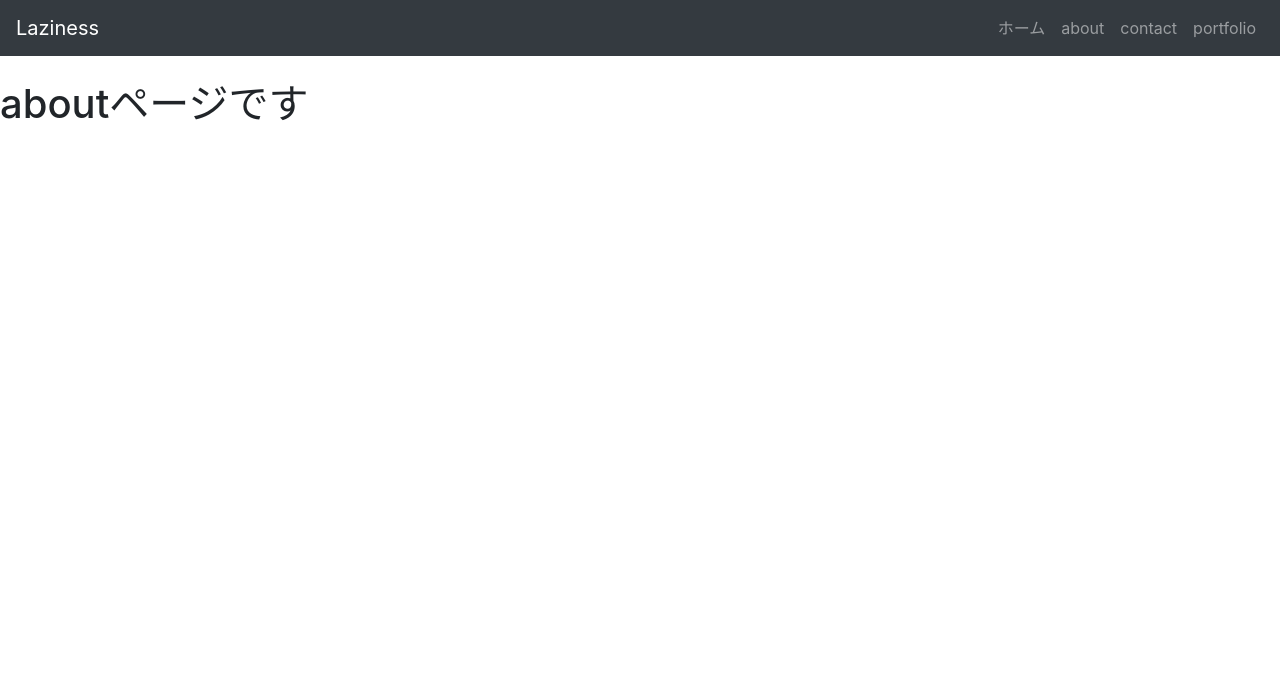
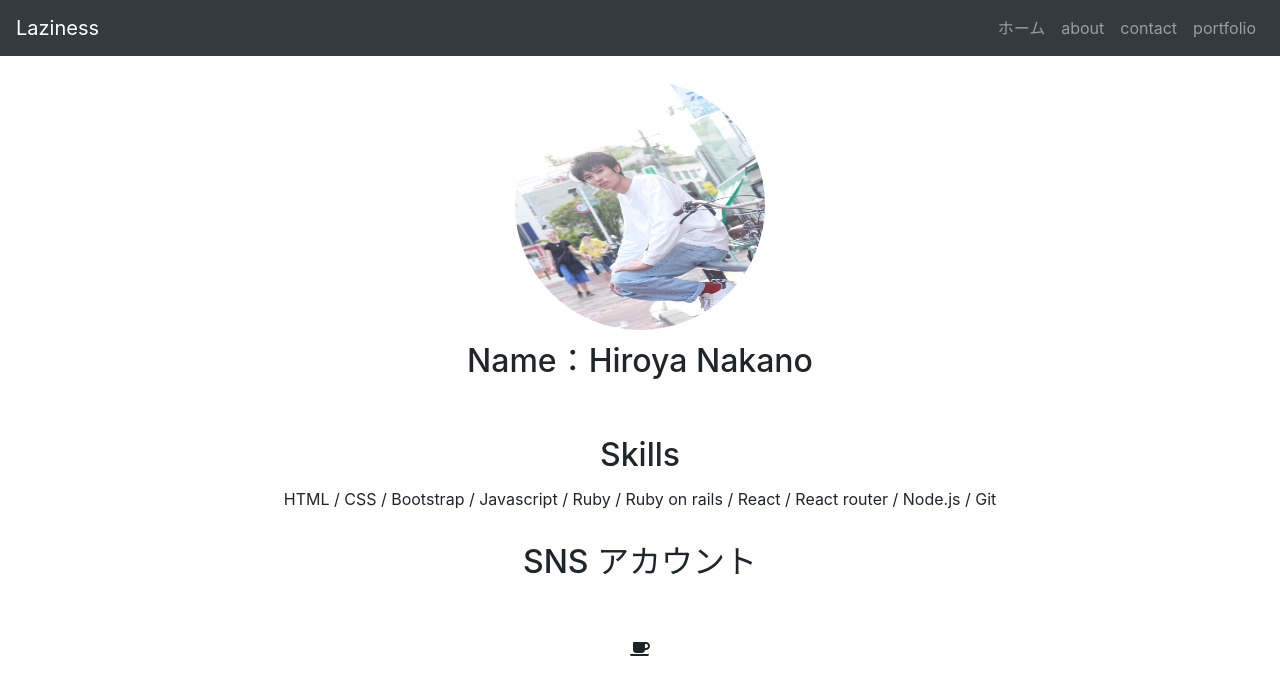
Before and after one commit to hirotiia/Lazziness-portfolio, a React (Create React App) app: page /#/about in a window 1280 px wide. Shown: the top 694 px of the page. Built offline with nearby package versions, Linux system fonts and the light colour scheme.

Commit message:
Update portfolio

```diff
--- a/package.json
+++ b/package.json
@@ -3,10 +3,15 @@
   "version": "0.1.0",
   "private": true,
   "dependencies": {
+    "@fortawesome/fontawesome-svg-core": "^1.2.28",
+    "@fortawesome/free-brands-svg-icons": "^5.13.0",
+    "@fortawesome/free-solid-svg-icons": "^5.13.0",
+    "@fortawesome/react-fontawesome": "^0.1.9",
     "@testing-library/jest-dom": "^4.2.4",
     "@testing-library/react": "^9.5.0",
     "@testing-library/user-event": "^7.2.1",
     "bootstrap": "^4.4.1",
+    "font-awesome": "^4.7.0",
     "react": "^16.13.1",
     "react-bootstrap": "^1.0.0",
     "react-dom": "^16.13.1",
--- a/src/App.js
+++ b/src/App.js
@@ -1,10 +1,11 @@
 import React from 'react';
 import { Route } from 'react-router-dom';
 import Home from './components/Home';
-import About from './components/About';
+import About from './components/about/About';
 import Contact from './components/Contact';
 import Portfolio from './components/Portfolio';
 import Header from './components/Header';
+
 
 class App extends React.Component {
   render(){
--- a/src/components/About.jsx
+++ /dev/null
@@ -1,21 +0,0 @@
-import React from 'react';
-
-
-
-class About extends React.Component {
-    constructor(props){
-        super(props);
-
-    }
-
-    render(){
-        return(
-            <div>
-                <h1>aboutページです</h1>
-            </div>
-        );
-    }
-}
-
-
-export default About;
--- a/src/components/Home.jsx
+++ b/src/components/Home.jsx
@@ -1,10 +1,17 @@
 import React,{ Component } from 'react';
 import { Link } from 'react-router-dom';
+import {
+    Container,
+    Col,
+    Row,
+ } from 'reactstrap';
 
 const sectionItems = [
     {
         title: '座右の銘: 「　Laziness　」',
-        texts: '「怠慢」と聞くと悪いイメージを持つ人は多いと思います。しかし、一般的に言われる怠慢とは少し違い、私はラリー・ウォールの三大美徳の一つである「怠慢であれ」という言葉に深く共感しています。全体の労力を減らすことに手間を惜しまない信念がこの言葉にはあります。結果として、多くの社員が今よりもっと労働時間が減り大切なひとや、趣味の時間に当てることができる。そんな幸福な世の中になってほしいという願いを込めてつけた名前です。',
+        texts: [
+            '「怠慢」と聞くと悪いイメージを持つ人は多いと思います。しかし、一般的に言われる怠慢とは少し違い、私はラリー・ウォールの三大美徳の一つである「怠慢であれ」という言葉に深く共感しています。全体の労力を減らすことに手間を惜しまない信念がこの言葉にはあります。結果として、多くの社員が今よりもっと労働時間が減り大切なひとや、趣味の時間に当てることができる。そんな幸福な世の中になってほしいという願いを込めてつけた名前です。'
+        ],
         links:[{
             url: '/about',
             text: 'プロフィール',
@@ -12,7 +19,9 @@ const sectionItems = [
     },
     {
         title: 'これまでの制作物',
-        texts: '主に、Webアプリを開発してみました。学習方法としては、動画コンテンツ、市販で売られている本、サイト(QiitaやMDNなど)で調べながら学習しています。今後はもっと実用的な技術を学ぶために外部の勉強会に積極的に参加していこうと思います。',
+        texts: [
+            '主に、Webアプリを開発してみました。学習方法としては、動画コンテンツ、市販で売られている本、サイト(QiitaやMDNなど)で調べながら学習しています。今後はもっと実用的な技術を学ぶために外部の勉強会に積極的に参加していこうと思います。'
+            ],
         links:[{
             url: '/portfolio',
             text: 'PORTFOLIO',
@@ -20,7 +29,9 @@ const sectionItems = [
     },
     {
         title: 'お問い合わせ',
-        texts: '他にもtwitterを使って日々の学習の内容を発信しています。プログラミング学習中の方や駆け出しエンジニアの方と繋がりたいので、ぜひリンクから気軽にフォローお待ちしております。',
+        texts: [
+            '他にもtwitterを使って日々の学習の内容を発信しています。プログラミング学習中の方や駆け出しエンジニアの方と繋がりたいので、ぜひリンクから気軽にフォローお待ちしております。'
+            ],
         links:[{
             url: '/contact',
             text: 'CONTACT',
@@ -31,26 +42,28 @@ const sectionItems = [
 class Home extends React.Component {
     render() {
         return(
-            <>
+            <Container>
             {sectionItems.map((item, index)=> {
                 return (
-                    <>
-                    <h2>{item.title}</h2>
-                    {item.texts.map((text, index) => {
+                    <Row className="text-center">
+                        <Col className="mb-5" md={{ size: 8, offset: 2 }}>
+                        <h2 className="mb-5">{item.title}</h2>
+                        {item.texts.map((text, index) => {
                         return <p key={index}>{text}</p>
-                    })}
+                        })}
 
-                    {item.links.map((link, index) => {
+                        {item.links.map((link, index) => {
                         return(
                             <Link to={link.url} key={index}>
                                 {link.text}
                             </Link>
                         );
                     })}
-                    </>
+                        </Col>
+                    </Row>
                 );
             })}
-            </>
+            </Container>
         );
     }
 }
--- /dev/null
+++ b/src/components/about/About.css
@@ -0,0 +1,5 @@
+.image-scircle{
+    border-radius: 50%;
+    width: 250px;
+    height: 250px;
+}
--- /dev/null
+++ b/src/components/about/About.jsx
@@ -0,0 +1,87 @@
+import React from 'react';
+import { Link } from 'react-router-dom';
+import { FontAwesomeIcon } from '@fortawesome/react-fontawesome';
+import { faCoffee } from '@fortawesome/free-solid-svg-icons';
+import {
+    Container,
+    Col,
+    Row,
+ } from 'reactstrap';
+ import { Image } from 'react-bootstrap';
+import profImage from '../images/hiroya.jpg';
+import './About.css';
+
+
+class About extends React.Component {
+    render(){
+        return(
+            <Container>
+                <Row className="mb-1">
+                    <Col sm="12" md={{ size: 8, offset: 2 }} className="text-center mb-2">
+                    <Image src={profImage} alt="私の写真です" className="image-scircle"/>
+                    </Col>
+                </Row>
+                <Row className="mb-5">
+                    <Col className="text-center">
+                    <h2>Name：Hiroya Nakano</h2>
+                    </Col>
+                </Row>
+                <Row className="mb-1">
+                    <Col className="text-center">
+                    <h2>Skills</h2>
+                    </Col>
+                </Row>
+                <Row className="mb-3">
+                    <Col className="text-center" md={{ size: 8, offset: 2 }}>
+                    <p>HTML / CSS / Bootstrap / Javascript / Ruby / Ruby on rails / React / React router / Node.js / Git</p>
+                    </Col>
+                </Row>
+                <Row className="mb-5">
+                    <Col className="text-center">
+                    <h2>SNS アカウント</h2>
+                    </Col>
+                </Row>
+                <Row className="mb-5">
+                    <Col className="text-center">
+                    <FontAwesomeIcon icon={faCoffee} />
+                    { renderFaIcons() }
+                    </Col>
+                </Row>
+            </Container>
+        );
+    }
+}
+const renderFaIcons = () => {
+  const faIconsList = [
+    [
+    {
+      name: 'fa-accusoft',
+      link: ''
+    },
+    {
+      name: 'twitter-square',
+      link: ''
+    },
+    {
+      name: 'facebook-square',
+      link: ''
+    }
+  ]
+  ];
+  return faIconsList.map((faIcons,index)=> {
+    return(
+      <Row key={index} className="mb-2">
+        {faIcons.map((icon,index) => {
+          return(
+            <Col className="text-center" key={index}>
+              <a href={icon.link} target="_blank" >
+                <FontAwesomeIcon name={icon.name} size="5x" />
+              </a>
+            </Col>
+          );
+        })}
+      </Row>
+    )
+  })
+}
+export default About;
--- a/src/index.js
+++ b/src/index.js
@@ -3,6 +3,7 @@ import ReactDOM from 'react-dom';
 import App from './App';
 import { HashRouter as Router } from 'react-router-dom';
 import 'bootstrap/dist/css/bootstrap.min.css';
+
 
 
 ReactDOM.render(
```
Also changed, not shown: src/components/images/hiroya.jpg (added), 1 other file (tests, documents, lock files or other folders).
